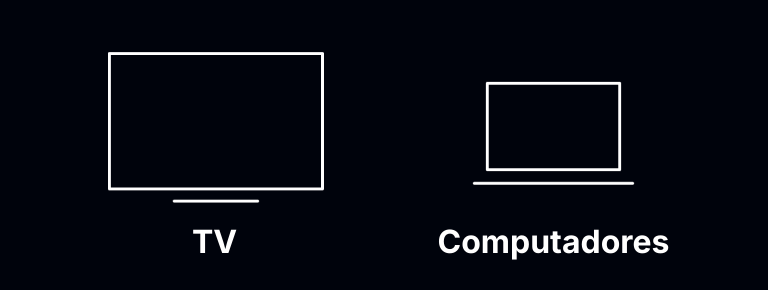
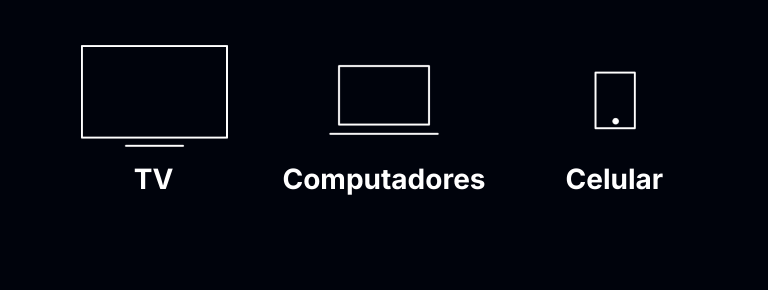
Before and after one commit to coelhoalexandre-projetos-alura/alura-plus, a plain HTML site: page index.html in a window 768 px wide. Shown: the part 3248-3538 px from the top of the page. Drawn offline with Linux system fonts and the light colour scheme.

Commit message:
Responsive

```diff
--- a/css/media-queries.css
+++ b/css/media-queries.css
@@ -76,8 +76,27 @@
     }
 }
 
+@media screen and (min-width: 678px) and (max-width: 1023px) {
+    .devices-container__list li {
+        width: 30%;
+    }
+
+    .devices-container__list li img{
+        width: 100%;
+    }
+
+    .list__item {
+        font-size: 2.8rem;
+        line-height: 3.4rem;
+    }
+}
+
 @media screen and (max-width: 1280px) {
     .information__container {
         width: 90%;
     }
+
+    .devices-container__list li img{
+        width: 100%;
+    }
 }
```
